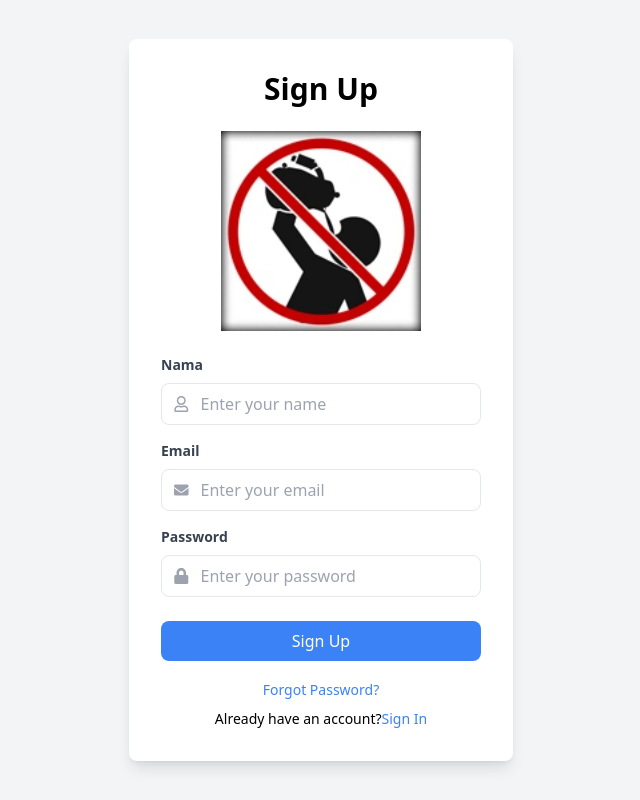
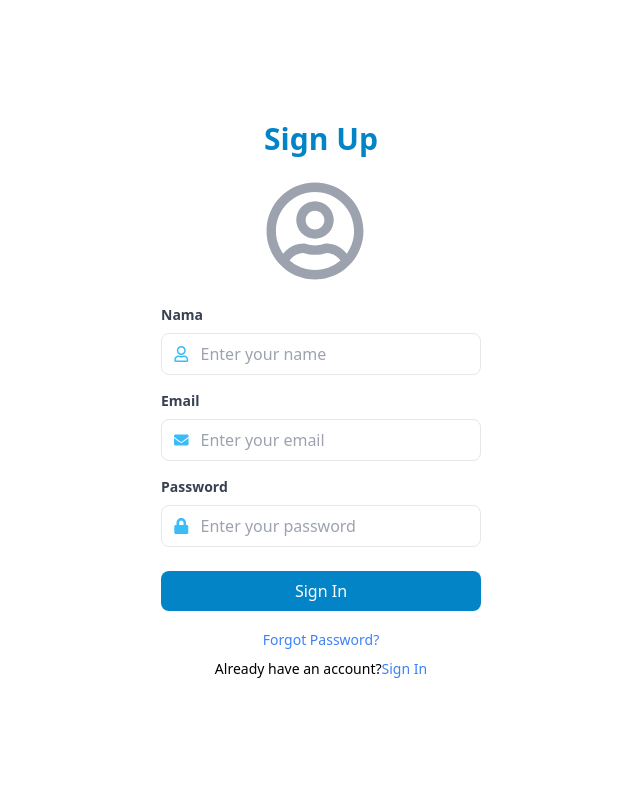
Before and after one commit to Jonathan0823/kehilangan-fkip, a Next.js app: page /signup in a window 1280 px wide. Shown: the whole page, without its empty margins (319-959 px from the left). Built offline with nearby package versions, Linux system fonts and the light colour scheme; no server answers.

Commit message:
Refactor Signin and Signup components: Update UI styling and remove unnecessary code

```diff
--- a/app/(auth)/signin/page.tsx
+++ b/app/(auth)/signin/page.tsx
@@ -2,6 +2,6 @@ import SignIn from '@/app/components/Signin'
 
 export default function SignInPage (){
     return (
-        <div><SignIn/></div>
+        <SignIn/>
     )
 }
--- a/app/components/Signin.tsx
+++ b/app/components/Signin.tsx
@@ -1,35 +1,32 @@
-"use client"
+"use client";
 
-import { FaEnvelope, FaLock } from 'react-icons/fa';
-import Image from 'next/image';
+import { FaEnvelope,FaRegUserCircle, FaLock, FaUser } from 'react-icons/fa';
 import React from 'react';
 import { account } from '../appwrite/config';
 
-const SignIn: React.FC = () =>{
+const SignIn: React.FC = () => {
   const [email, setEmail] = React.useState('');
   const [password, setPassword] = React.useState('');
 
   const handleLogin = async (event: React.FormEvent) => {
     event.preventDefault();
 
-
-    try{
-      await account.createEmailPasswordSession('email', 'password');
+    try {
+      await account.createEmailPasswordSession(email, password);
       setEmail('');
       setPassword('');
-    } catch (error){
+    } catch (error) {
       console.error(error);
     }
-  }
-
+  };
 
   return (
-    <div className="min-h-screen flex items-center justify-center bg-gray-100">
-      <div className="bg-white p-8 rounded-lg shadow-lg max-w-sm w-full">
-        <h2 className="text-3xl font-bold mb-6 text-center">Sign in</h2>
+    <div className="min-h-dvh flex items-center justify-center">
+      <div className="bg-white p-8 rounded-lg  w-dvw">
+        <h2 className="text-3xl font-bold mb-6 text-center text-sky-600">Sign In</h2>
 
         <div className="flex justify-center mb-6">
-            <Image src="/Do_Not_Attempt_profile.jpg" width={200} height={200} alt='img'/>
+          <FaRegUserCircle className="text-gray-400 mr-3"  size={100}/>
         </div>
 
         <form onSubmit={handleLogin}>
@@ -37,12 +34,12 @@ const SignIn: React.FC = () =>{
             <label className="block text-sm font-semibold text-gray-700" htmlFor="email">
               Email
             </label>
-            <div className="flex items-center border rounded-lg px-3 py-2 mt-2">
-              <FaEnvelope className="text-gray-400 mr-3" />
+            <div className="flex items-center border rounded-lg px-3 py-2 mt-2 border-sky-400">
+              <FaEnvelope className="text-sky-400 mr-3" />
               <input
                 type="email"
                 id="email"
-                className="w-full focus:ring focus:ring-indigo-200 focus:outline-none"
+                className="w-full focus:ring focus:ring-sky-200 focus:outline-none"
                 placeholder="Enter your email"
                 value={email}
                 onChange={(e) => setEmail(e.target.value)}
@@ -54,12 +51,12 @@ const SignIn: React.FC = () =>{
             <label className="block text-sm font-semibold text-gray-700" htmlFor="password">
               Password
             </label>
-            <div className="flex items-center border rounded-lg px-3 py-2 mt-2">
-              <FaLock className="text-gray-400 mr-3" />
+            <div className="flex items-center border rounded-lg px-3 py-2 mt-2 border-sky-400">
+              <FaLock className="text-sky-400 mr-3" />
               <input
                 type="password"
                 id="password"
-                className="w-full focus:ring focus:ring-indigo-200 focus:outline-none"
+                className="w-full focus:ring focus:ring-sky-200 focus:outline-none"
                 placeholder="Enter your password"
                 value={password}
                 onChange={(e) => setPassword(e.target.value)}
@@ -67,17 +64,17 @@ const SignIn: React.FC = () =>{
             </div>
           </div>
 
-          <button className="w-full bg-blue-500 text-white py-2 px-4 rounded-lg hover:bg-blue-600 focus:ring focus:ring-blue-200 focus:outline-none">
+          <button className="w-full bg-sky-600 text-white py-2 px-4 rounded-lg hover:bg-sky-700 focus:ring focus:ring-sky-300 focus:outline-none">
             Sign In
           </button>
         </form>
         <div className="text-center mt-4">
-          <a href="#" className="text-sm text-blue-500 hover:underline">
+          <a href="#" className="text-sm text-sky-500 hover:underline">
             Forgot Password?
           </a>
           <p className="mt-2 text-sm">
             Don&apos;t have an account?
-            <a href="/signup" className="text-blue-500 hover:underline">
+            <a href="/signup" className="text-sky-500 hover:underline">
               Sign up
             </a>
           </p>
@@ -85,6 +82,6 @@ const SignIn: React.FC = () =>{
       </div>
     </div>
   );
-}
+};
 
 export default SignIn;
--- a/app/components/Signup.tsx
+++ b/app/components/Signup.tsx
@@ -1,6 +1,5 @@
 "use client"
-import { FaEnvelope, FaLock, FaRegUser  } from 'react-icons/fa';
-import Image from 'next/image';
+import { FaEnvelope, FaLock, FaRegUser, FaRegUserCircle  } from 'react-icons/fa';
 import React from 'react';
 import { ID } from 'appwrite';
 import { account } from '../appwrite/config';
@@ -24,12 +23,12 @@ const SignUp : React.FC = ()=> {
   };
 
   return (
-    <div className="min-h-screen flex items-center justify-center bg-gray-100">
-      <div className="bg-white p-8 rounded-lg shadow-lg max-w-sm w-full">
-        <h2 className="text-3xl font-bold mb-6 text-center">Sign Up</h2>
+    <div className="min-h-dvh flex items-center justify-center">
+      <div className="bg-white p-8 rounded-lg max-w-sm w-full">
+        <h2 className="text-3xl font-bold text-sky-600 mb-6 text-center">Sign Up</h2>
 
         <div className="flex justify-center mb-6">
-            <Image src="/Do_Not_Attempt_profile.jpg" width={200} height={200} alt='img'/>
+          <FaRegUserCircle className="text-gray-400 mr-3"  size={100}/>
         </div>
 
         <form onSubmit={handleSignUp}>
@@ -38,7 +37,7 @@ const SignUp : React.FC = ()=> {
               Nama
             </label>
             <div className="flex items-center border rounded-lg px-3 py-2 mt-2">
-              <FaRegUser  className="text-gray-400 mr-3" />
+              <FaRegUser  className="text-sky-400 mr-3" />
               <input
                 type="text"
                 id="name"
@@ -55,7 +54,7 @@ const SignUp : React.FC = ()=> {
               Email
             </label>
             <div className="flex items-center border rounded-lg px-3 py-2 mt-2">
-              <FaEnvelope className="text-gray-400 mr-3" />
+              <FaEnvelope className="text-sky-400 mr-3" />
               <input
                 type="email"
                 id="email"
@@ -73,7 +72,7 @@ const SignUp : React.FC = ()=> {
               Password
             </label>
             <div className="flex items-center border rounded-lg px-3 py-2 mt-2">
-              <FaLock className="text-gray-400 mr-3" />
+              <FaLock className="text-sky-400 mr-3" />
               <input
                 type="password"
                 id="password"
@@ -86,8 +85,8 @@ const SignUp : React.FC = ()=> {
             </div>
           </div>
 
-          <button type="submit" className="w-full bg-blue-500 text-white py-2 px-4 rounded-lg hover:bg-blue-600 focus:ring focus:ring-blue-200 focus:outline-none">
-            Sign Up
+          <button className="w-full bg-sky-600 text-white py-2 px-4 rounded-lg hover:bg-sky-700 focus:ring focus:ring-sky-300 focus:outline-none">
+            Sign In
           </button>
         </form>
 
```
